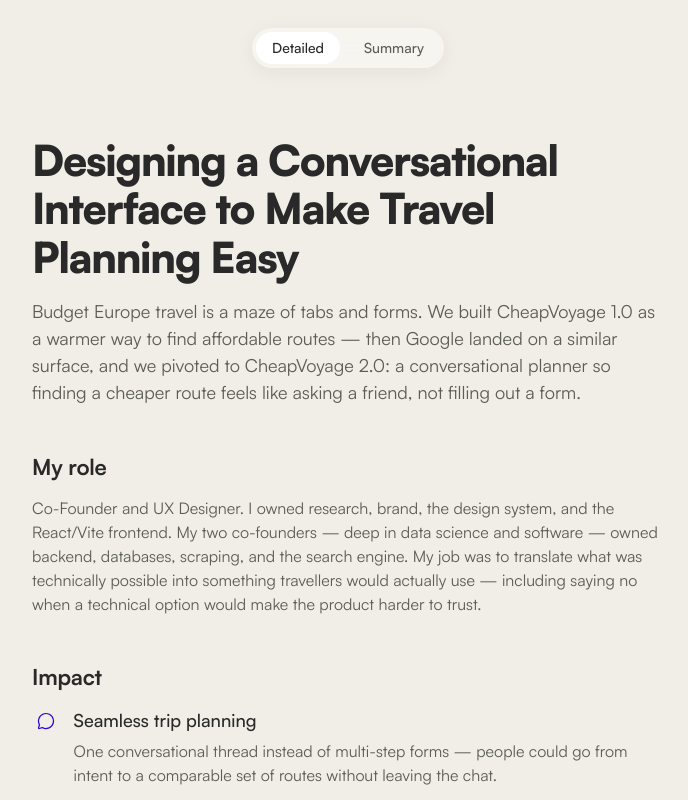
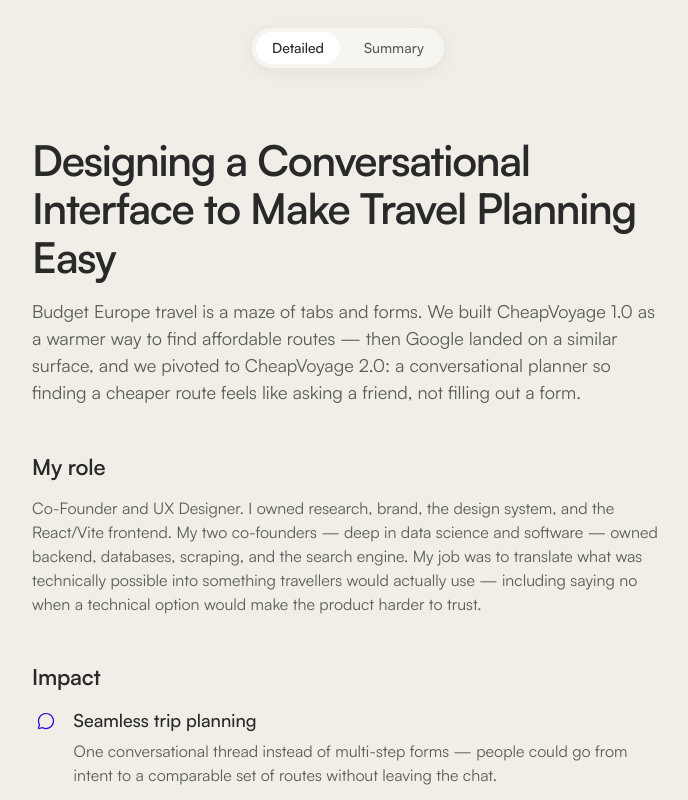
Before and after one commit to oscarokker/oscarokker.github.io, a Next.js app: page /case-studies/cheap-voyage/ in a window 1280 px wide. Shown: the part 520-1320 px from the top of the page, without its empty margins (287-975 px from the left). Built offline with nearby package versions, Linux system fonts and the light colour scheme.

Commit message:
Set display, H1, and H2 weight to 600.
Match DESIGN.md to the site: display, case-study headlines, and editorial H2 use 600, while tile titles stay 700.

Co-authored-by: Oscar <oscarokker@users.noreply.github.com>

```diff
--- a/src/app/globals.css
+++ b/src/app/globals.css
@@ -479,7 +479,7 @@
   font-size: var(--text-display-size);
   line-height: var(--text-display-leading);
   letter-spacing: var(--text-display-tracking);
-  font-weight: 700;
+  font-weight: 600;
 }
 
 .text-h1 {
@@ -495,6 +495,14 @@
   font-size: var(--text-h2-size);
   line-height: var(--text-h2-leading);
   letter-spacing: var(--text-h2-tracking);
+  font-weight: 600;
+}
+
+/* Tile titles stay 700. Editorial H2 is the 600 above. */
+.tile-card .text-h2,
+.beat-lab-tile-title,
+.photo-stack-gallery-title,
+.music-morph-card .text-h2 {
   font-weight: 700;
 }
 
@@ -3400,7 +3408,7 @@ html[data-device="mobile"] .nav-pill.case-study-toggle .nav-pill-button {
 .case-study-headline {
   margin: 0;
   font-size: clamp(1.85rem, 4.2vw, 2.65rem);
-  font-weight: 900;
+  font-weight: 600;
   letter-spacing: -0.03em;
   line-height: 1.15;
   color: var(--color-text-primary);
@@ -3423,7 +3431,7 @@ html[data-device="mobile"] .nav-pill.case-study-toggle .nav-pill-button {
 .case-study-section h2 {
   margin: 0;
   font-size: var(--text-h2-size);
-  font-weight: 700;
+  font-weight: 600;
   letter-spacing: var(--text-h2-tracking);
   color: var(--color-text-primary);
 }
```
Also changed, not shown: 1 other file (tests, documents, lock files or other folders).
